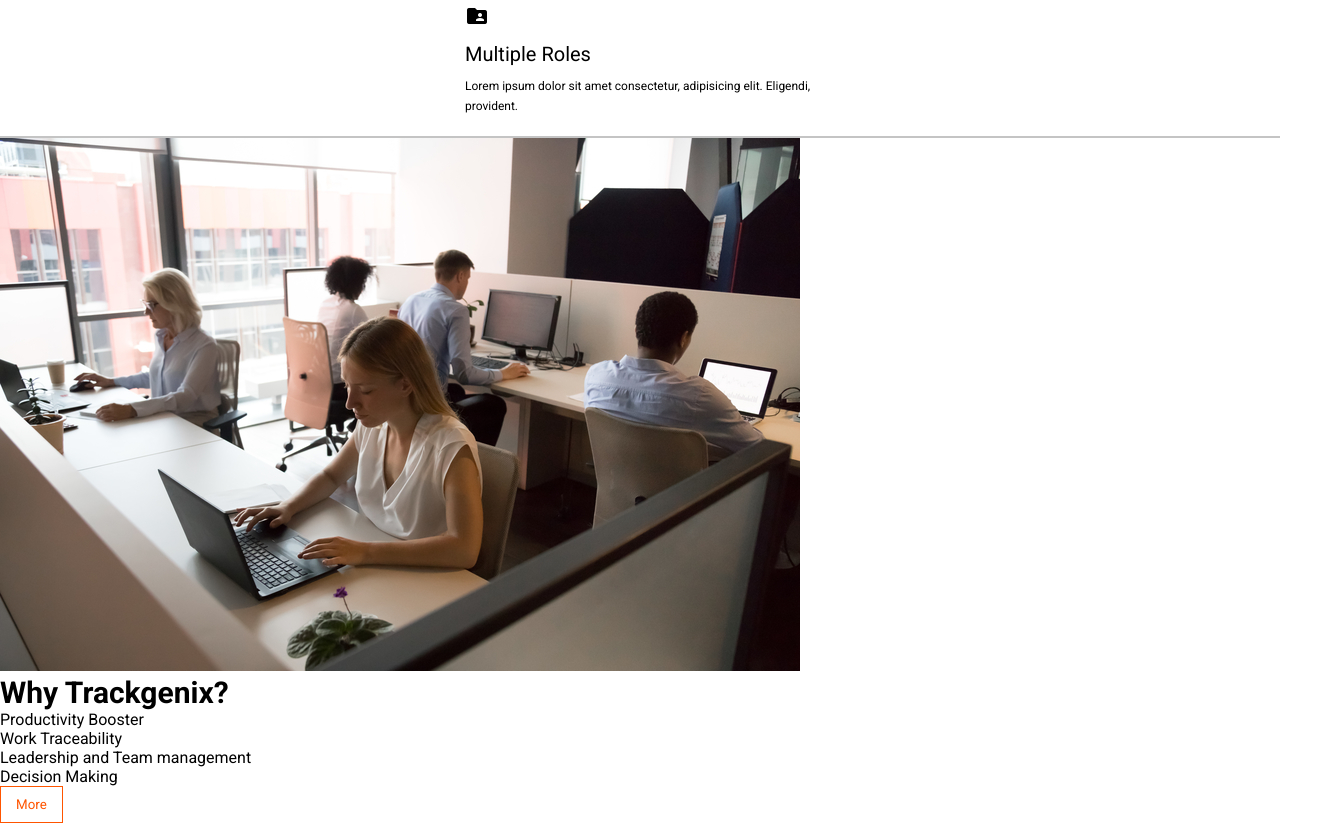
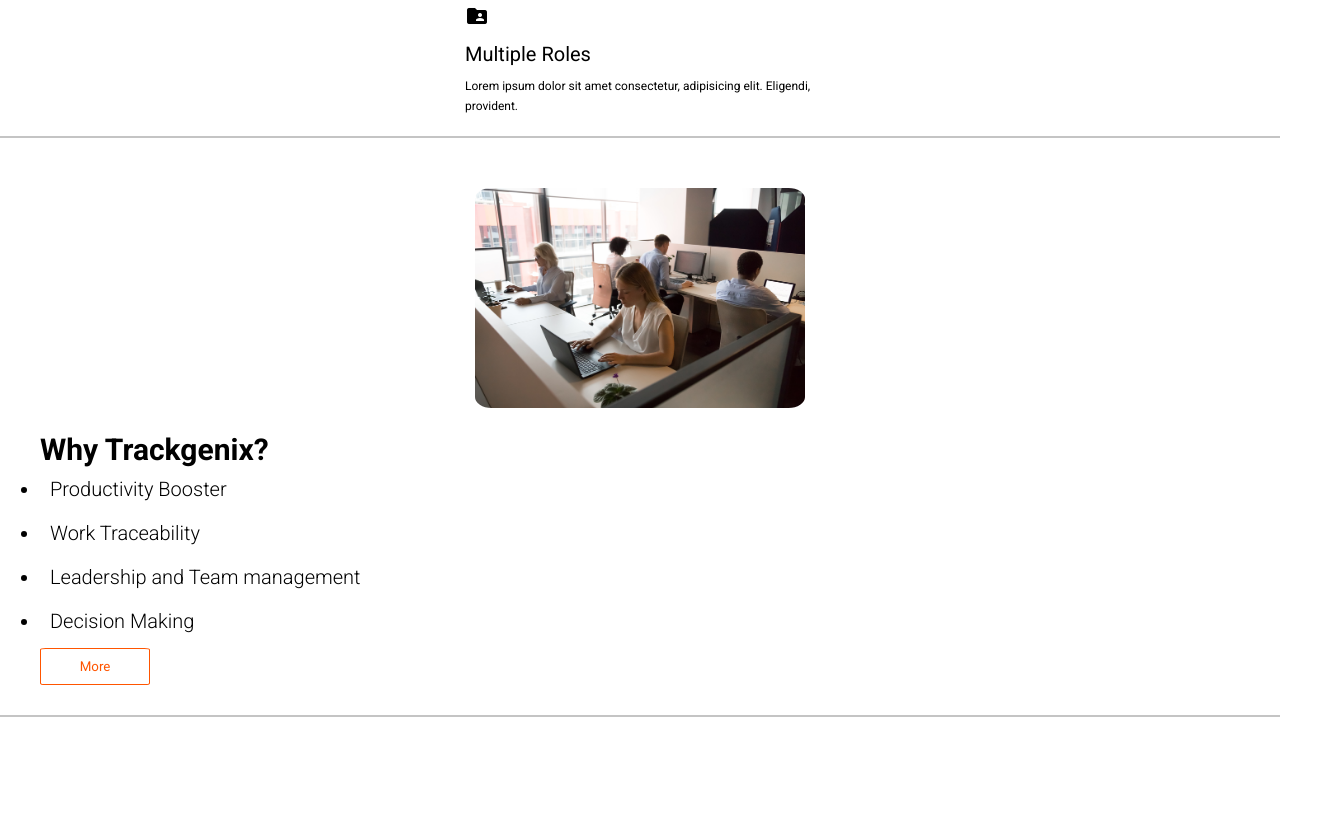
Before and after one commit to dayanagm96/BaSP-M2022-Etapa-1, a plain HTML site: page Semana-04/index.html in a window 1280 px wide. Shown: the part 1040-1863 px from the top of the page, 1320 px wide, since content can reach past the window. After the commit the page ends 1807 px from the top, so only its background shows below. Drawn offline with Linux system fonts and the light colour scheme.

Commit message:
BaSP-2022: adding style to why trackgenix section

```diff
--- a/Semana-04/CSS/main.css
+++ b/Semana-04/CSS/main.css
@@ -80,3 +80,63 @@
     margin: auto;
 }
 /* end functionalities section */
+
+/* start why trackgenix section */
+#why-trackgenix {
+    width: 100%;
+    margin-top: 50px;
+    margin-bottom: 50px;
+    border-bottom: 2px solid #C4C4C4;
+}
+
+.img-content3 {
+    width: 100%;
+    text-align: center;
+}
+
+.img-content3 img {
+    width: 330px;
+    height: auto;
+    border-radius: 5%;
+}
+
+.list-content3 {
+    width: 100%;
+    text-align: left;
+    margin-left: 40px;
+}
+
+.list-content3 h2 {
+    font-family: 'Roboto', sans-serif;
+    font-size: 30px;
+    font-weight: 700;
+    margin-top: 20px;
+}
+
+.list-content3 li {
+    font-family: 'Roboto', sans-serif;
+    font-size: 20px;
+    font-weight: 300;
+    padding: 10px;
+}
+
+.list-content3 .button {
+    width: 110px;
+    background-color: #fff;
+    color: #FF5500;
+    border: 1px solid #FF5500;
+    border-radius: 5%;
+    padding: 10px 15px;
+    font-family: 'Roboto', sans-serif;
+    font-weight: 500;
+    margin-top: 5px;
+    margin-bottom: 30px;
+}
+
+.list-content3 .button:hover {
+    background-color: #FF5500;
+    color: #fff;
+    border: 1px solid #fff;
+}
+
+/* end why trackgenix section */
```
